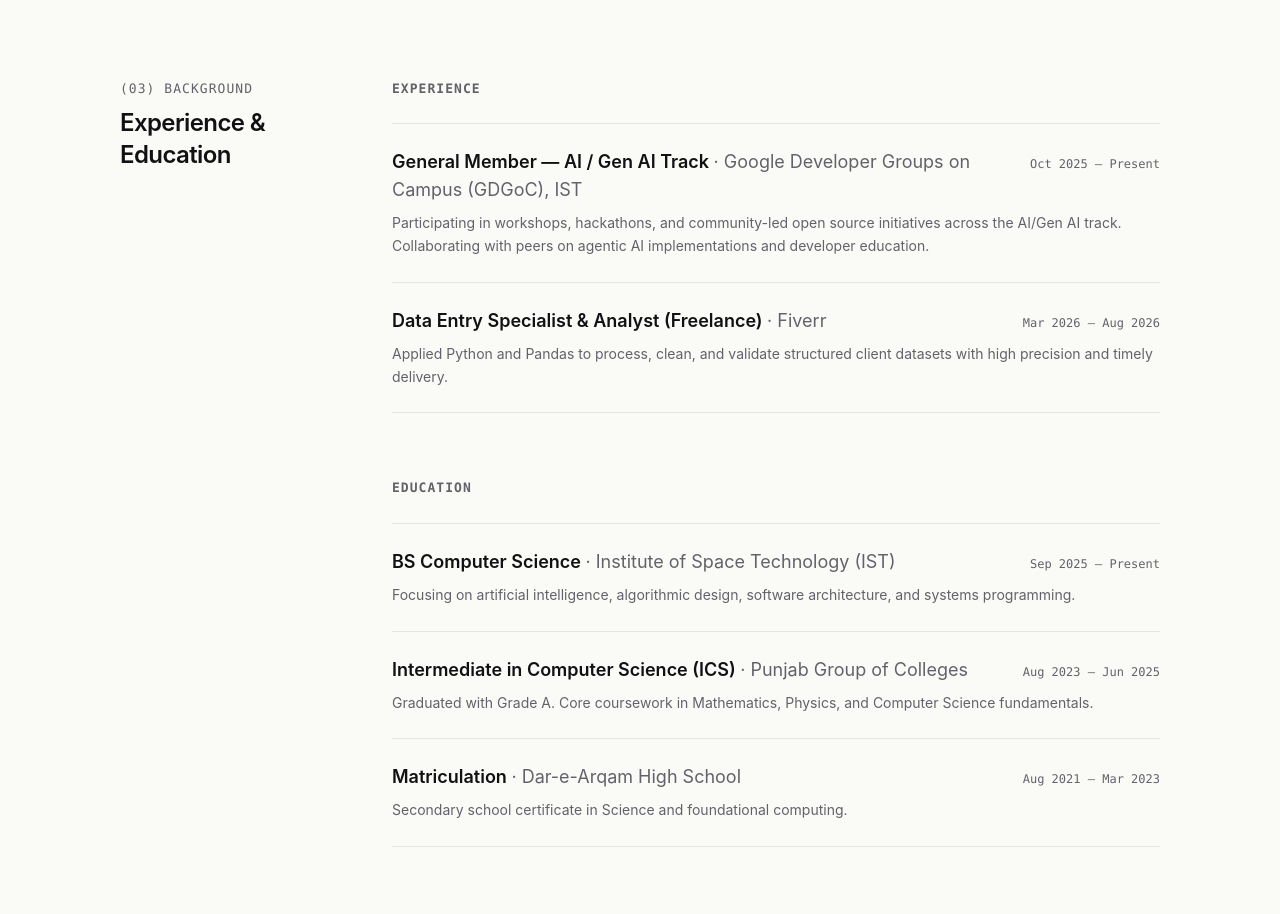
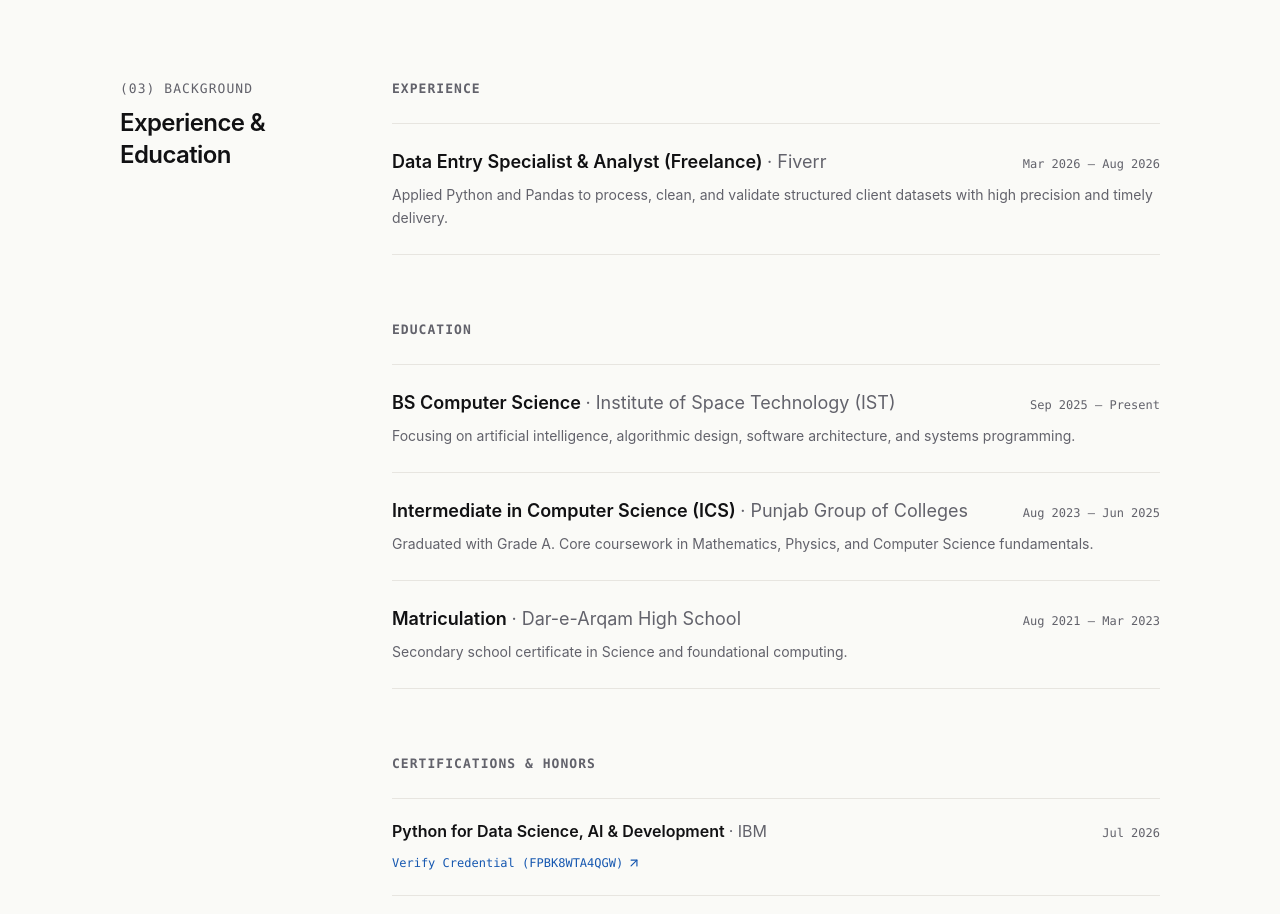
Before and after one commit to abdulhannansajid90/AbdulHannan-Portfolio, a Next.js app: page / in a window 1280 px wide. Shown: the part 4920-5834 px from the top of the page. Built offline with nearby package versions, Linux system fonts and the light colour scheme; no server answers.

Commit message:
remove GDGoC from experience section

```diff
--- a/src/components/sections/Background.tsx
+++ b/src/components/sections/Background.tsx
@@ -22,6 +22,7 @@ export function Background() {
           {/* 9 columns content on the right */}
           <div className="lg:col-span-9 space-y-16">
             {/* Experience Sub-block */}
+            {experiences && experiences.length > 0 && (
               <Reveal>
                 <div>
                   <h3 className="mono-label block mb-6 text-[var(--ink)] font-semibold">
@@ -49,6 +50,7 @@ export function Background() {
                   </div>
                 </div>
               </Reveal>
+            )}
 
             {/* Education Sub-block */}
             <Reveal>
--- a/src/content/experience.ts
+++ b/src/content/experience.ts
@@ -1,14 +1,6 @@
 import { Experience } from '@/types';
 
 export const experiences: Experience[] = [
-  {
-    title: 'General Member — AI / Gen AI Track',
-    organization: 'Google Developer Groups on Campus (GDGoC), IST',
-    location: 'Islamabad, PK',
-    period: 'Oct 2025 – Present',
-    description:
-      'Participating in workshops, hackathons, and community-led open source initiatives across the AI/Gen AI track. Collaborating with peers on agentic AI implementations and developer education.',
-  },
   {
     title: 'Data Entry Specialist & Analyst (Freelance)',
     organization: 'Fiverr',
```
Lines whose indentation alone changed are shown as unchanged.
